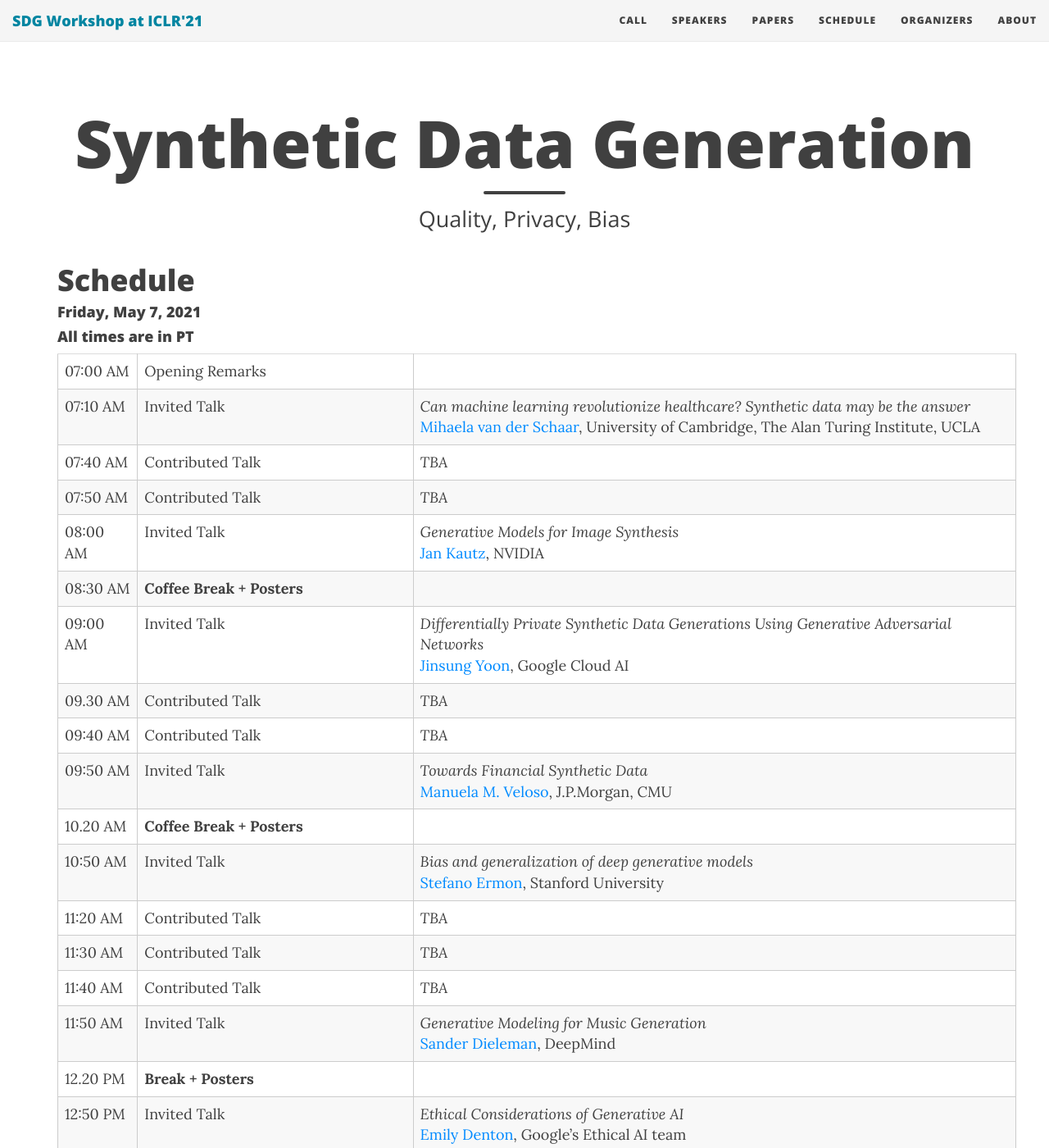
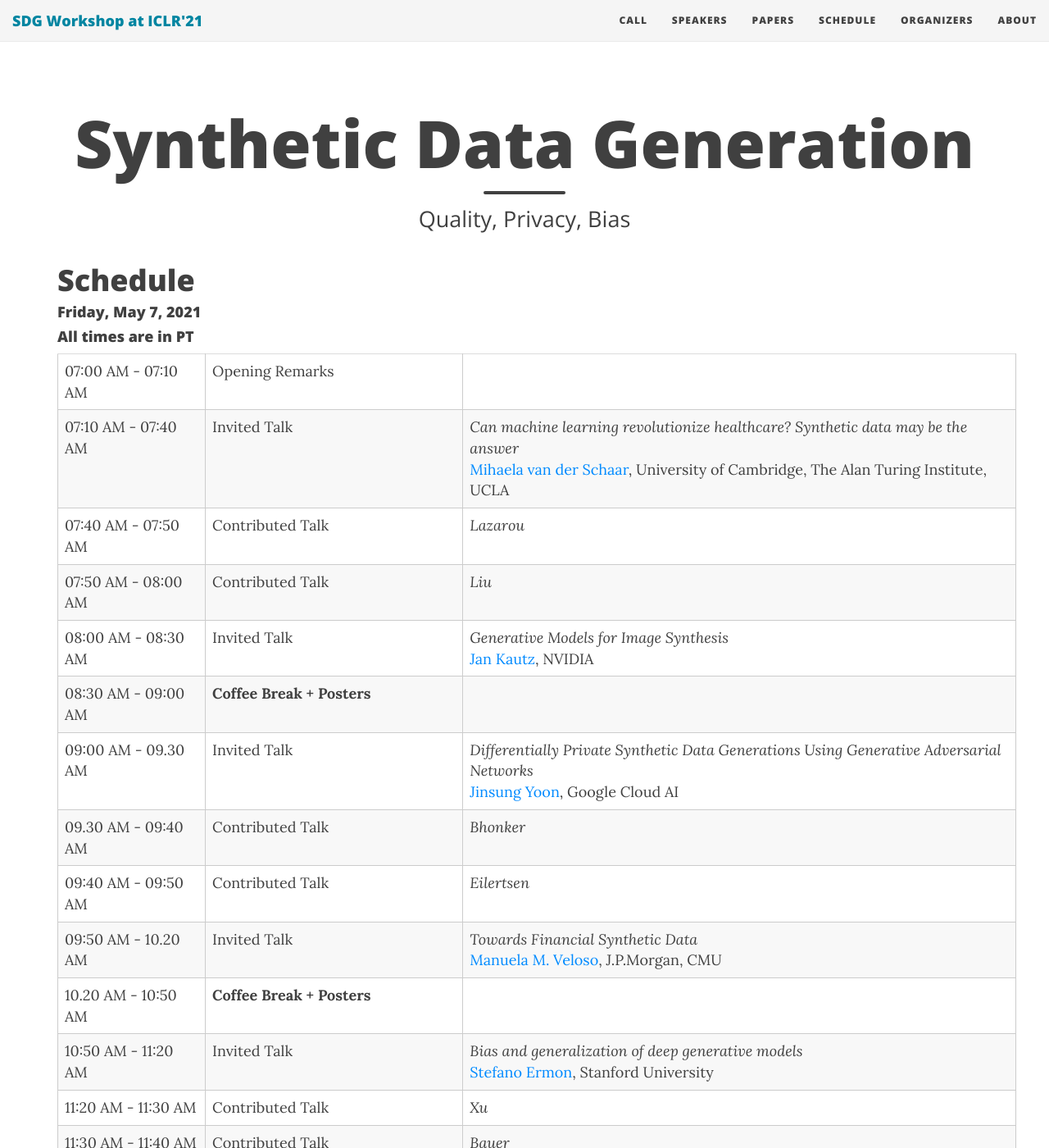
Before and after one commit to sdg-quality-privacy-bias/sdg-quality-privacy-bias.github.io, a Jekyll site: the page built from schedule.md, in a window 1280 px wide and 1400 px high. Shown: the whole window at 82% size. Built offline with Jekyll 4.4.1, drawn with Linux system fonts in a browser that asks for light colours; nearby versions of some CDN libraries; some of the changed text lies outside the part shown.

Commit message:
Update schedule.yml

```diff
--- a/_data/schedule.yml
+++ b/_data/schedule.yml
@@ -1,99 +1,99 @@
 opening:
   event: "Opening Remarks"
-  start: "07:00 AM"
+  start: "07:00 AM - 07:10 AM"
   type: "General"
 Schaar:
   event: "Schaar"
   title: "Can machine learning revolutionize healthcare?
 Synthetic data may be the answer"
-  start: "07:10 AM"
+  start: "07:10 AM - 07:40 AM"
   type: "Invited"
 contrib0:
-  event: "TBA"
-  title: "TBA"
-  start: "07:40 AM"
+  event: "Lazarou"
+  title: "Few-shot learning via tensor hallucination"
+  start: "07:40 AM - 07:50 AM"
   type: "Contributed"
 contrib1:
-  event: "TBA"
-  title: "TBA"
-  start: "07:50 AM"
+  event: "Liu"
+  title: "Contributed Talk: Leveraging Public Data for Practical Private Query Release"
+  start: "07:50 AM - 08:00 AM"
   type: "Contributed"
 Kautz:
   event: "Kautz"
   title: "Generative Models for Image Synthesis"
-  start: "08:00 AM"
+  start: "08:00 AM - 08:30 AM"
   type: "Invited"
 sess1:
   event: "Coffee Break + Posters"
-  start: "08:30 AM"
+  start: "08:30 AM - 09:00 AM"
   type: "Session"
 Yoon:
   event: "Yoon"
   title: "Differentially Private Synthetic Data Generations Using
 Generative Adversarial Networks"
-  start: "09:00 AM"
+  start: "09:00 AM - 09.30 AM"
   type: "Invited"
 contrib2:
-  event: "TBA"
-  title: "TBA"
-  start: "09.30 AM"
+  event: "Bhonker"
+  title: "Synthetic Data for Model selection"
+  start: "09.30 AM - 09:40 AM"
   type: "Contributed"
 contrib3:
-  event: "TBA"
-  title: "TBA"
-  start: "09:40 AM"
+  event: "Eilertsen"
+  title: "Ensembles of GANs for synthetic training data generation"
+  start: "09:40 AM - 09:50 AM"
   type: "Contributed"
 Veloso:
   event: "Veloso"
   title: "Towards Financial Synthetic Data"
-  start: "09:50 AM"
+  start: "09:50 AM - 10.20 AM"
   type: "Invited"
 sess2:
   event: "Coffee Break + Posters"
-  start: "10.20 AM"
+  start: "10.20 AM - 10:50 AM"
   type: "Session"
 Ermon:
   event: "Ermon"
   title: "Bias and generalization of deep generative models"
-  start: "10:50 AM"
+  start: "10:50 AM - 11:20 AM"
   type: "Invited"
 contrib4:
-  event: "TBA"
-  title: "TBA"
-  start: "11:20 AM"
+  event: "Xu"
+  title: "Contributed Talk: FFPDG: Fast, Fair and Private Data Generation"
+  start: "11:20 AM - 11:30 AM"
   type: "Contributed"
 contrib5:
-  event: "TBA"
-  title: "TBA"
-  start: "11:30 AM"
+  event: "Bauer"
+  title: "Contributed Talk: Overcoming Barriers to Data Sharing with Medical Image Generation: A Comprehensive Evaluation"
+  start: "11:30 AM - 11:40 AM"
   type: "Contributed"
 contrib6:
-  event: "TBA"
-  title: "TBA"
-  start: "11:40 AM"
+  event: "Olmo"
+  title: "Contributed Talk: Imperfect ImaGANation: Implications of GANs Exacerbating Biases on Facial Data"
+  start: "11:40 AM - 11:50 AM"
   type: "Contributed"
 Dieleman:
   event: "Dieleman"
   title: "Generative Modeling for Music Generation"
-  start: "11:50 AM"
+  start: "11:50 AM - 12.20 PM"
   type: "Invited"
 sess3:
   event: "Break + Posters"
-  start: "12.20 PM"
+  start: "12.20 PM - 12:50 PM"
   type: "Session"
 Denton:
   event: "Denton"
   title: "Ethical Considerations of Generative AI"
-  start: "12:50 PM"
+  start: "12:50 PM - 1:20 PM"
   type: "Invited"
 panel2:
   event: ""
   speakers: "All invited speakers"
-  start: "1:20 PM"
+  start: "1:20 PM - 2:20 PM"
   type: "Panel"
 closing:
   event: "Closing Remarks and Award Ceremony"
-  start: "2:20 PM"
+  start: "2:20 PM - 2:30 PM"
   type: "General"
 
 # sess3:
```
